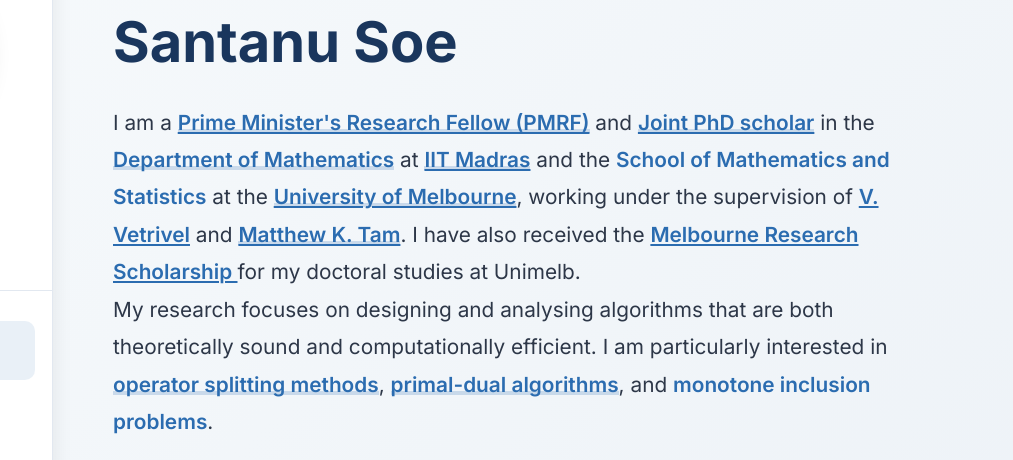
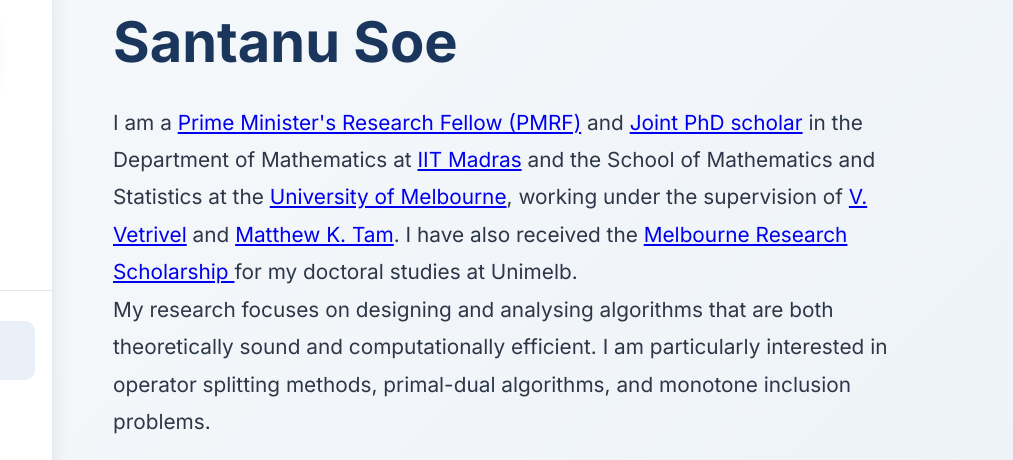
Before and after one commit to soesantanu01/soe, a plain HTML site: page index.html in a window 1280 px wide. Shown: the part 88-548 px from the top of the page, 267-1280 px from the left. Drawn offline with Linux system fonts and the light colour scheme.

Commit message:
Update index.html

```diff
--- a/index.html
+++ b/index.html
@@ -983,19 +983,19 @@
                 <div class="intro-text">
                     <p>
                         I am a
-                            <a href="https://pmrf.in/" target="_blank" class="highlight">Prime Minister's Research Fellow (PMRF)</a>
+                        <a href="https://pmrf.in/" target="_blank">Prime Minister's Research Fellow (PMRF)</a>
                         and
-                            <a href="https://www.iitm.ac.in/academics/joint-phd-programmes" target="_blank" class="highlight">Joint PhD scholar</a>
-                            in the <span class="highlight">Department of Mathematics</span> at
-                            <a href="https://www.iitm.ac.in/" target="_blank" class="highlight">IIT Madras</a>
-                            and the <span class="highlight">School of Mathematics and Statistics</span> at the
-                            <a href="https://www.unimelb.edu.au/" target="_blank" class="highlight">University of Melbourne</a>,
+                        <a href="https://www.iitm.ac.in/academics/joint-phd-programmes" target="_blank">Joint PhD scholar</a>
+                        in the Department of Mathematics at
+                        <a href="https://www.iitm.ac.in/" target="_blank">IIT Madras</a>
+                        and the School of Mathematics and Statistics at the
+                        <a href="https://www.unimelb.edu.au/" target="_blank">University of Melbourne</a>,
                         working under the supervision of
-                            <a href="https://home.iitm.ac.in/vetri/home.html" target="_blank" class="highlight">V. Vetrivel</a>
+                        <a href="https://home.iitm.ac.in/vetri/home.html" target="_blank">V. Vetrivel</a>
                         and
-                            <a href="https://matthewktam.com/" target="_blank" class="highlight">Matthew K. Tam</a>.
+                        <a href="https://matthewktam.com/" target="_blank">Matthew K. Tam</a>.
                         I have also received the
-                            <a href="https://scholarships.unimelb.edu.au/awards/melbourne-research-scholarship" target="_blank" class="highlight">
+                        <a href="https://scholarships.unimelb.edu.au/awards/melbourne-research-scholarship" target="_blank">
                             Melbourne Research Scholarship
                         </a>
                         for my doctoral studies at Unimelb.
@@ -1004,11 +1004,12 @@
                     <p>
                         My research focuses on designing and analysing algorithms that are both theoretically sound and computationally efficient.
                         I am particularly interested in
-                            <span class="highlight">operator splitting methods</span>,
-                            <span class="highlight">primal-dual algorithms</span>, and
-                            <span class="highlight">monotone inclusion problems</span>.
+                        operator splitting methods,
+                        primal-dual algorithms, and
+                        monotone inclusion problems.
                     </p>
                 </div>
+
 
                     <!-- Enhanced CV Section -->
                     <div class="cv-download">
```
Lines whose indentation alone changed are shown as unchanged.
